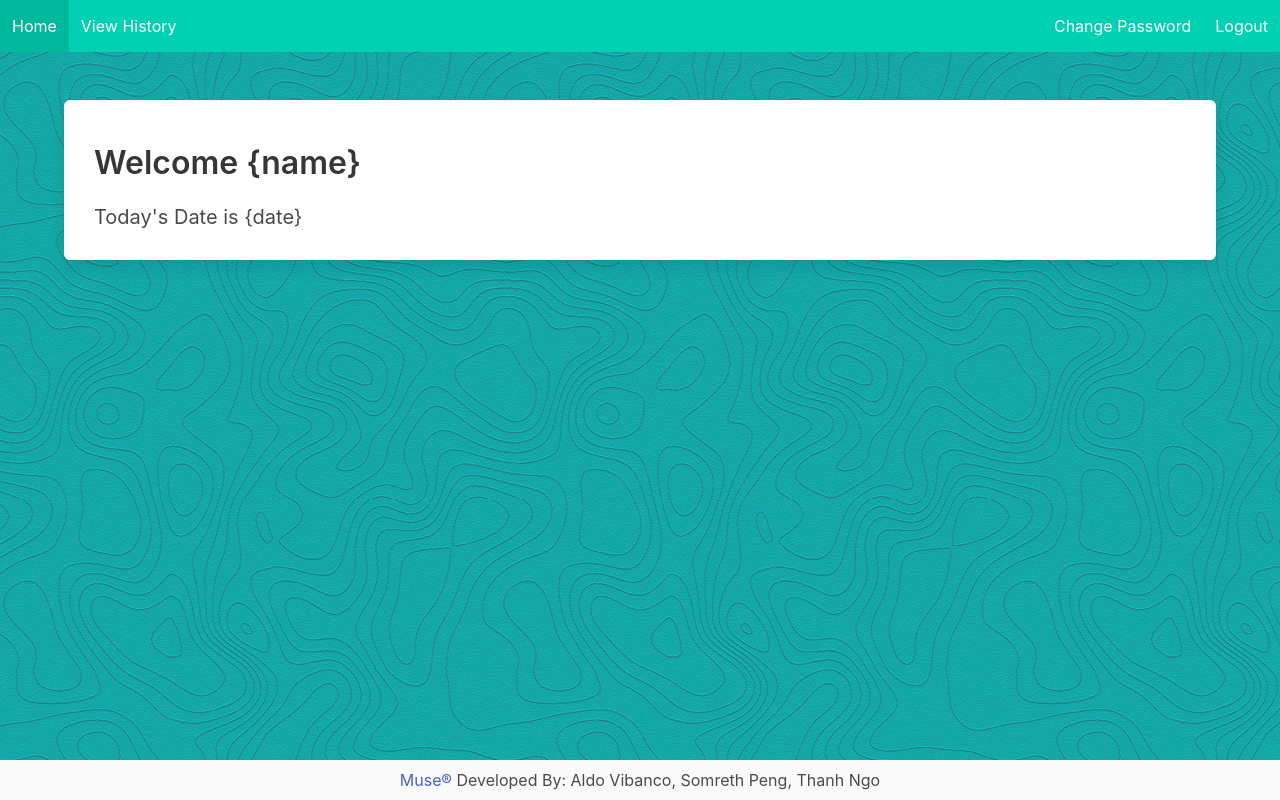
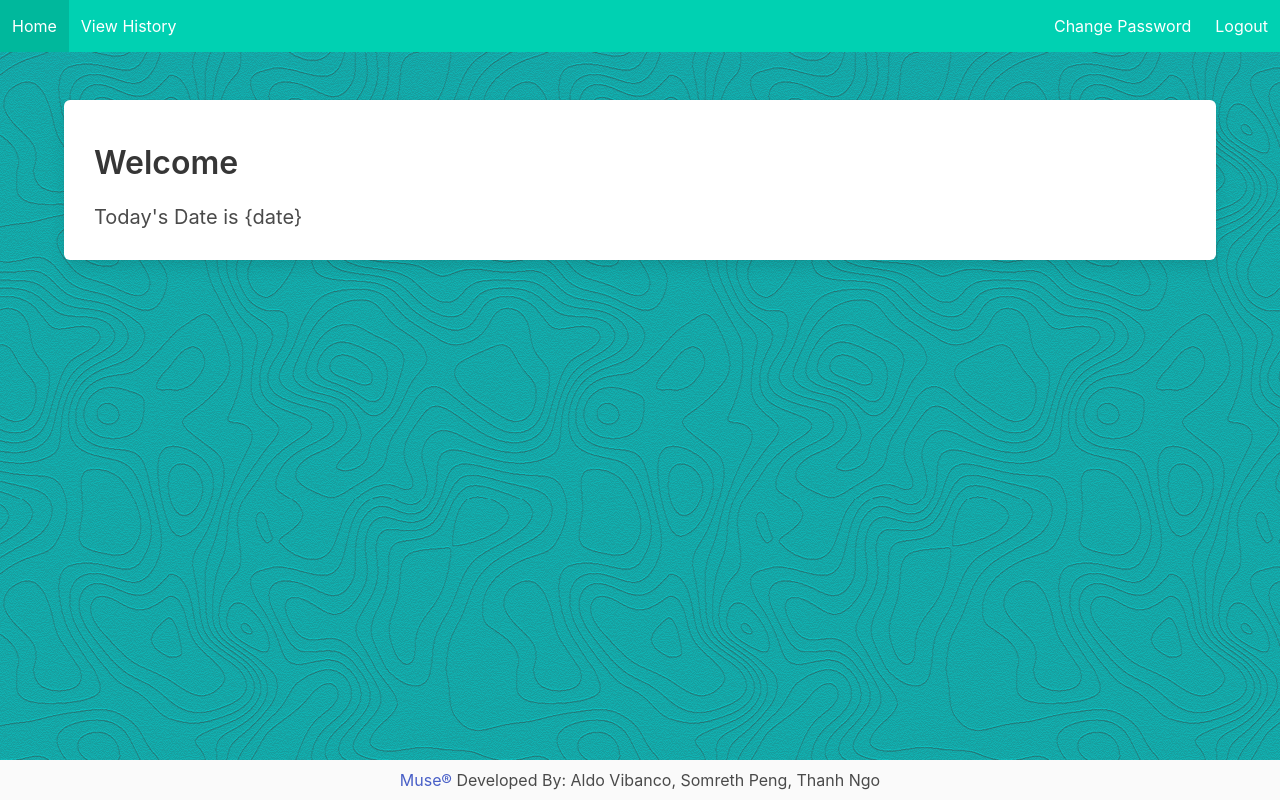
Before and after one commit to thanhn062/MUSE, a website: page public/members.html in a window 1280 px wide. Drawn offline with nearby package versions, Linux system fonts and the light colour scheme; no server answers.

Commit message:
fixed welcome

```diff
--- a/public/members.html
+++ b/public/members.html
@@ -30,7 +30,7 @@
   <div class="section" id="memberPage">
     <div class="container">
       <div class="box">
-        <h2 class="title">Welcome {name}<span class="member-name"></span></h2>
+        <h2 class="title">Welcome <span class="member-name"></span></h2>
         <h2 class="subtitle">Today's Date is {date}<span class="member-name"></span></h2>
       </div>
     </div>
```
